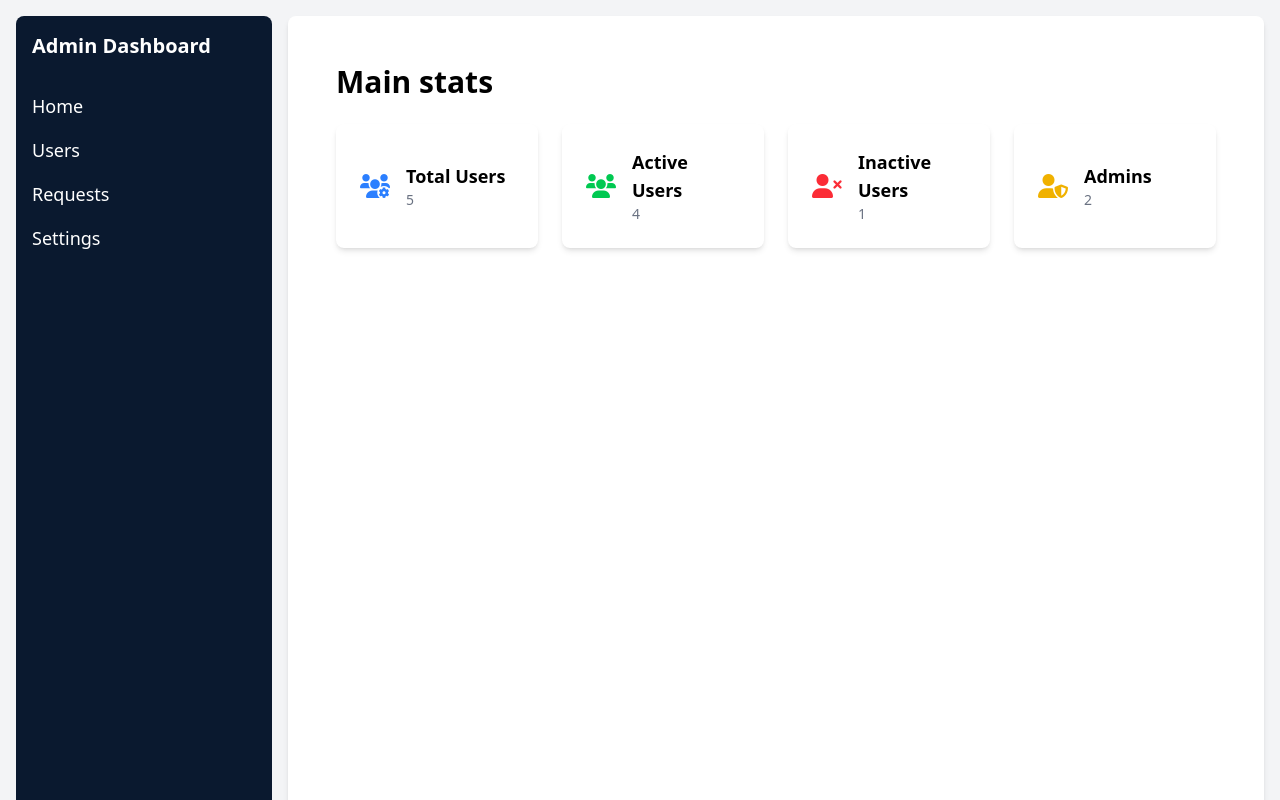
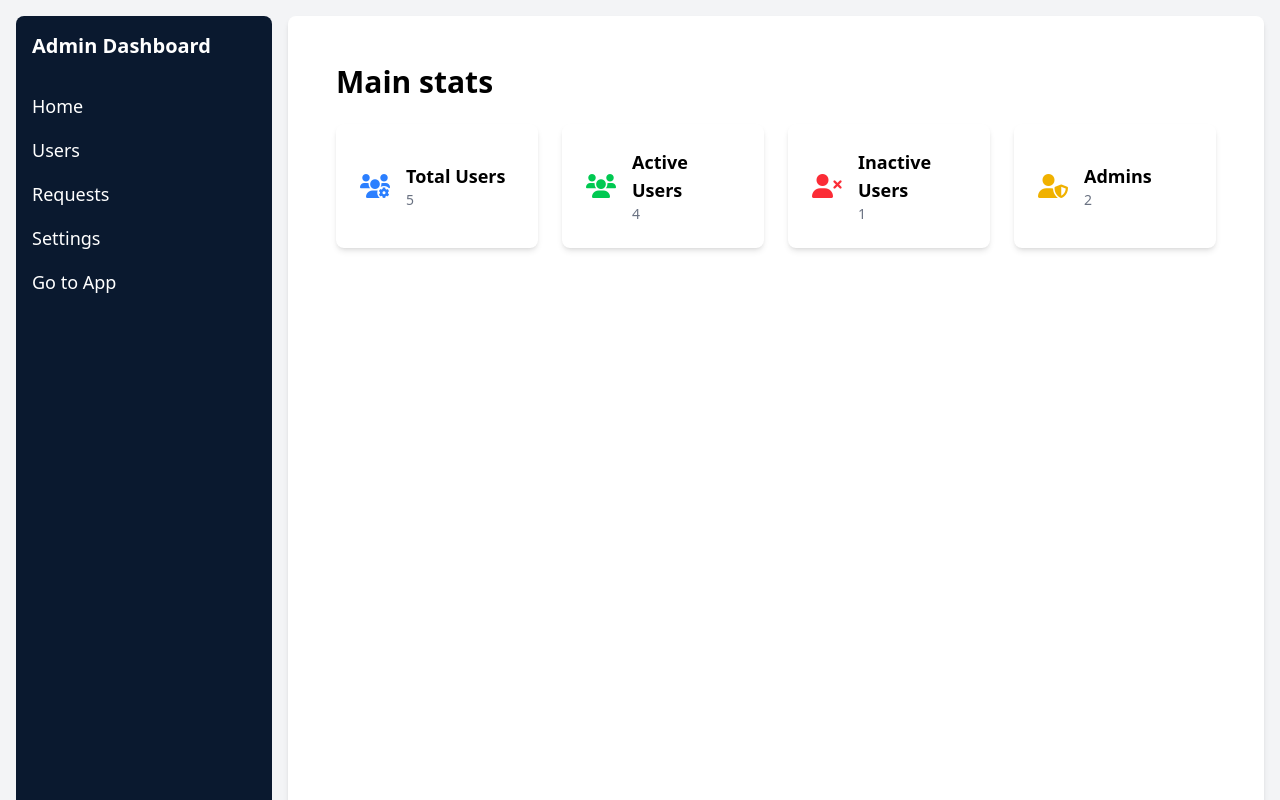
Before and after one commit to 2Professionals/daily_stories_dashboard, an Angular app: page / in a window 1280 px wide. Shown: the top 800 px of the page. Built offline with nearby package versions, Linux system fonts and the light colour scheme; no server answers.

Commit message:
go to main feed url

```diff
--- a/angular.json
+++ b/angular.json
@@ -62,7 +62,7 @@
         "serve": {
           "builder": "@angular-devkit/build-angular:dev-server",
           "options": {
-            "port": 42001
+            "port": 4201
           },
           "configurations": {
             "production": {
--- a/src/components/main-page/main-page.component.html
+++ b/src/components/main-page/main-page.component.html
@@ -7,6 +7,7 @@
         <li><a routerLink="/users" class="text-lg hover:text-gray-400">Users</a></li>
         <li><a routerLink="/requests" class="text-lg hover:text-gray-400">Requests</a></li>
         <li><a routerLink="/settings" class="text-lg hover:text-gray-400">Settings</a></li>
+        <li><a href="http://localhost:4200/main-feed/" class="text-lg hover:text-gray-400">Go to App</a></li>
       </ul>
     </div>
 
```
